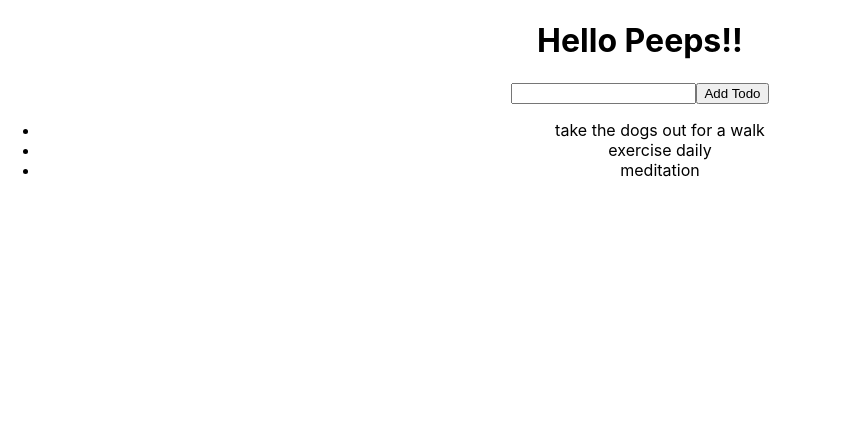
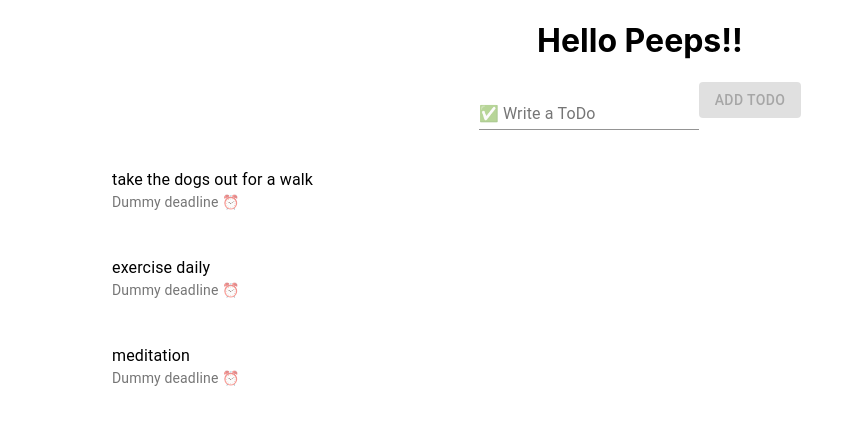
Before and after one commit to ashishchahal/todo_react_firebase, a React (Create React App) app: page / in a window 1280 px wide. Shown: the top 424 px of the page, without its empty margins (0-841 px from the left). Built offline with nearby package versions, Linux system fonts and the light colour scheme.

Commit message:
styling using material-ui

```diff
--- a/package.json
+++ b/package.json
@@ -3,6 +3,7 @@
   "version": "0.1.0",
   "private": true,
   "dependencies": {
+    "@material-ui/core": "^4.11.0",
     "@testing-library/jest-dom": "^4.2.4",
     "@testing-library/react": "^9.5.0",
     "@testing-library/user-event": "^7.2.1",
--- a/src/App.js
+++ b/src/App.js
@@ -1,5 +1,7 @@
 import React, { useState } from "react";
+import { Button, Input, FormControl, InputLabel } from "@material-ui/core";
 import "./App.css";
+import ToDo from "./ToDo";
 
 function App() {
   const [todos, setTodos] = useState([
@@ -26,20 +28,32 @@ function App() {
       <h1 className="">Hello Peeps!!</h1>
 
       <form>
-        <input
-          className=""
-          type="text"
-          value={input}
-          onChange={(e) => setInput(e.target.value)}
-        />
-        <button className="" onClick={addTodo}>
+        <FormControl>
+          <InputLabel>✅ Write a ToDo</InputLabel>
+          <Input
+            className=""
+            type="text"
+            value={input}
+            onChange={(e) => setInput(e.target.value)}
+          />
+        </FormControl>
+        <Button
+          disabled={!input}
+          color="primary"
+          onClick={addTodo}
+          variant="contained"
+        >
           Add Todo
-        </button>
+        </Button>
+
+        {/* <button className="" onClick={addTodo} type="submit">
+          Add Todo
+        </button> */}
       </form>
 
       <ul className="">
         {todos.map((todo) => (
-          <li>{todo}</li>
+          <ToDo text={todo} />
         ))}
       </ul>
     </div>
--- /dev/null
+++ b/src/ToDo.css
@@ -0,0 +1,3 @@
+.todo__list {
+  text-align: center;
+}
--- /dev/null
+++ b/src/ToDo.js
@@ -0,0 +1,22 @@
+import React from "react";
+import "./ToDo.css";
+import {
+  List,
+  ListItem,
+  ListItemText,
+  ListItemAvatar,
+} from "@material-ui/core";
+
+function ToDo(props) {
+  console.log("🔥", props);
+  return (
+    <List className="todo__list">
+      <ListItem>
+        <ListItemAvatar></ListItemAvatar>
+        <ListItemText primary={props.text} secondary="Dummy deadline ⏰" />
+      </ListItem>
+    </List>
+  );
+}
+
+export default ToDo;
```
Also changed, not shown: 1 other file (tests, documents, lock files or other folders).
